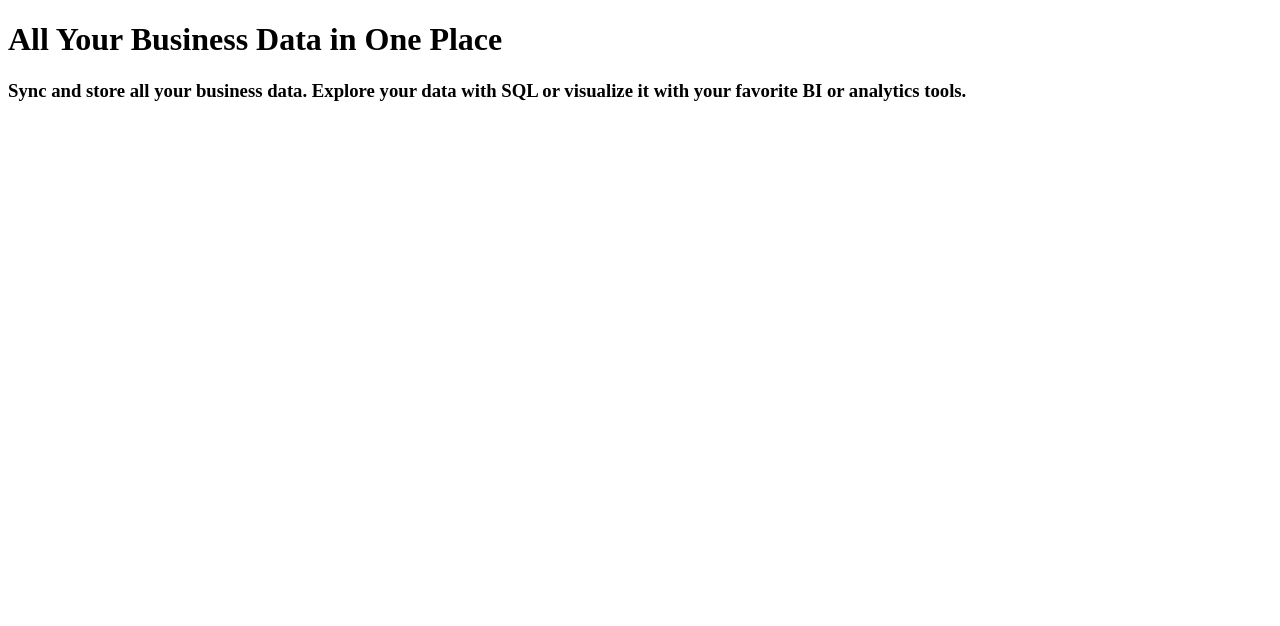
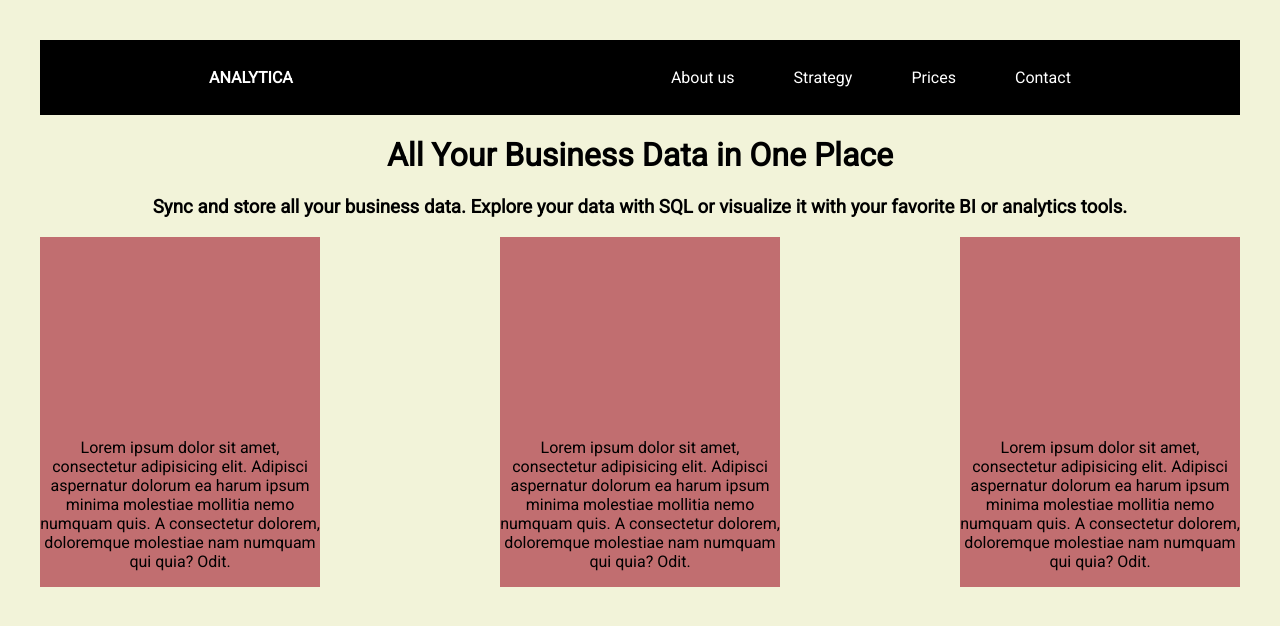
Before and after one commit to stevenminken/NOVI-opdracht-CSS-selectors-flexbox, a plain HTML site: page opdracht-2-3/index.html in a window 1280 px wide. Drawn offline with Linux system fonts and the light colour scheme.

Commit message:
Opdracht 2 en 3 flexbox

```diff
--- a/opdracht-2-3/index.html
+++ b/opdracht-2-3/index.html
@@ -7,10 +7,40 @@
     <title>Flexbox opdracht 2 en 3</title>
 </head>
 <body>
-    <div>
-        <h1>All Your Business Data in One Place</h1>
-        <h3>Sync and store all your business data. Explore your data with SQL or visualize it with your favorite BI or
-            analytics tools.</h3>
-    </div>
+
+<header>
+    <nav class="nav-bar">
+        <div class="nav-brand"><p class="header-item"><b>ANALYTICA</b></p></div>
+        <ul class="nav-menu">
+            <li><p class="header-item">About us</p></li>
+            <li><p class="header-item">Strategy</p></li>
+            <li><p class="header-item">Prices</p></li>
+            <li><p class="header-item">Contact</p></li>
+        </ul>
+    </nav>
+</header>
+<div>
+    <h1>All Your Business Data in One Place</h1>
+    <h3>Sync and store all your business data. Explore your data with SQL or visualize it with your favorite BI or
+        analytics tools.</h3>
+</div>
+<div class="container">
+    <article class="article-1">
+        <p>Lorem ipsum dolor sit amet, consectetur adipisicing elit. Adipisci aspernatur dolorum ea harum ipsum minima
+            molestiae mollitia nemo numquam quis. A consectetur dolorem, doloremque molestiae nam numquam qui quia?
+            Odit.</p>
+    </article>
+    <article class="article-2">
+        <p>Lorem ipsum dolor sit amet, consectetur adipisicing elit. Adipisci aspernatur dolorum ea harum ipsum minima
+            molestiae mollitia nemo numquam quis. A consectetur dolorem, doloremque molestiae nam numquam qui quia?
+            Odit.</p>
+
+    </article>
+    <article class="article-3">
+        <p>Lorem ipsum dolor sit amet, consectetur adipisicing elit. Adipisci aspernatur dolorum ea harum ipsum minima
+            molestiae mollitia nemo numquam quis. A consectetur dolorem, doloremque molestiae nam numquam qui quia?
+            Odit.</p>
+    </article>
+</div>
 </body>
 </html>
--- a/opdracht-2-3/styles.css
+++ b/opdracht-2-3/styles.css
@@ -0,0 +1,56 @@
+@import url('https://fonts.googleapis.com/css2?family=Roboto&display=swap');
+
+body {
+    background-color: #F2F3D9;
+    margin: 40px;
+    text-align: center;
+    font-family: 'Roboto', sans-serif;
+}
+
+.container {
+    display: inline-flex;
+    flex-direction: row;
+    gap: 20px;
+    justify-content: space-between;
+}
+article {
+    background-color: #C16E70;
+    display: flex;
+    flex-direction: column;
+    justify-content: flex-end;
+    height: 350px;
+    flex-basis: 280px;
+    flex-grow: 0;
+    flex-shrink: 1;
+    text-align: center;
+}
+
+.nav-bar {
+    display: flex;
+    flex-direction: row;
+    justify-content: space-around;
+    height: 75px;
+    background-color: black;
+    color: white;
+    align-content: center;
+}
+
+.nav-menu {
+    display: flex;
+    flex-direction: row;
+    justify-content: space-between;
+    list-style: none;
+    flex-basis: 400px;
+    flex-shrink: 1;
+    flex-grow: 0;
+    align-content: center;
+    margin: 0;
+}
+
+.header-item {
+    display: flex;
+    flex-direction: column;
+    justify-content: center;
+    height: 75px;
+    margin: 0;
+}
```
